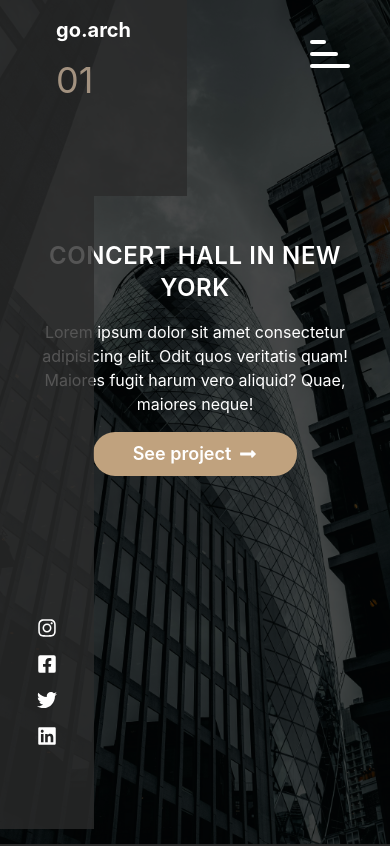
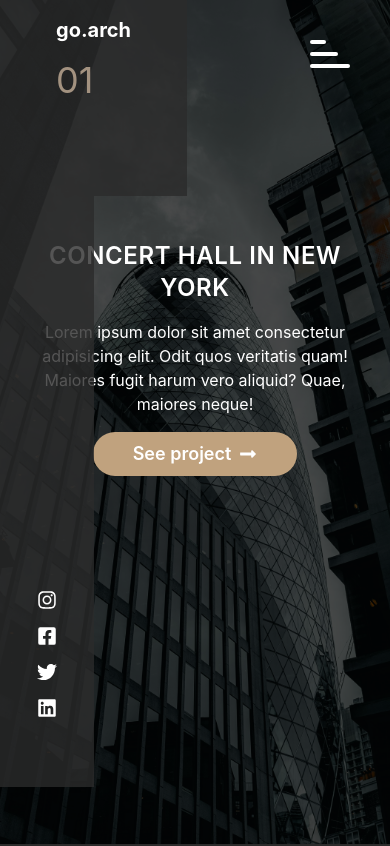
Before and after one commit to Tez-cyber/architecture-website, a React (Vite) app: page / in a window 390 px wide. Shown: the top 846 px of the page. Built offline with nearby package versions, Linux system fonts and the light colour scheme.

Commit message:
Changed height of sidebar

```diff
--- a/src/components/NavJumbo.jsx
+++ b/src/components/NavJumbo.jsx
@@ -20,7 +20,8 @@ const Navbar = () => {
                     <p className="font-bold text-xl">go.arch</p>
                     <p className="text-4xl pb-20 text-[#a39280]">01</p>
                 </div>
-                <div className="bg-darkBrown bg-opacity-[0.8] w-1/2 h-[75vh] md:h-[70vh]">
+                {/* ====== Sidebar ====== */}
+                <div className="bg-darkBrown bg-opacity-[0.8] w-1/2 h-[70vh] md:h-[70vh]">
                     <div className="h-2/3"></div>
                     <div className="flex flex-col items-center gap-4">
                         <a href="" className=""><FaInstagram size={20} /></a>
```
